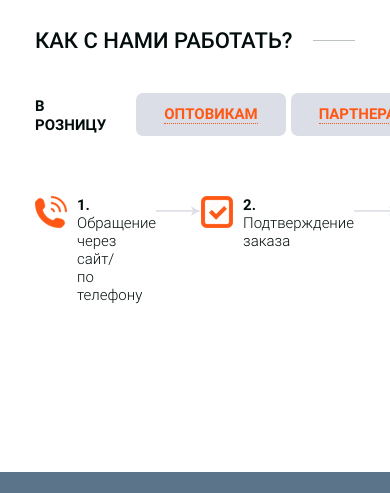
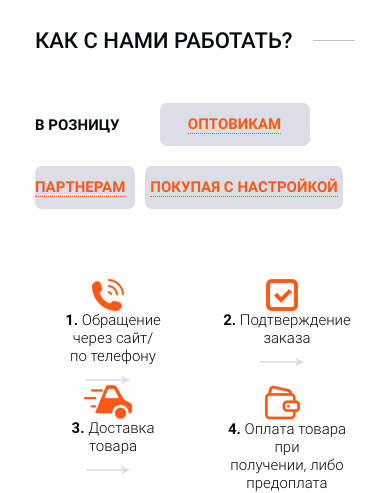
Before and after one commit to AsgurDjons/testovoe, a website: page src/index.html in a window 390 px wide. Shown: the part 2124-2617 px from the top of the page. Drawn offline with Linux system fonts and the light colour scheme.

Commit message:
delete footer

```diff
--- a/src/sass/blocks/_media.scss
+++ b/src/sass/blocks/_media.scss
@@ -487,16 +487,46 @@
                 }
             }
         }
+        .worck_wrapper {
+            .worck_descr-1 {
+                flex-wrap: wrap;
+                div {
+                    &:nth-child(2) {
+                        width: 140px;
+                        display: flex;
+                        justify-content: center;
+                    }
+                    &:nth-child(3) {
+                        margin: 0;
+                        padding: 0 10px 0 0;
+                    }
+                }
+                .worck_btn {
+                    margin: 10px;
+                    padding: 0 5px;
+                }
+            }
+            .worck_descr-2 {
+                flex-wrap: wrap;
+                div {
+                    flex-direction: column;
+                    justify-content: flex-start;
+                    align-items: center;
+                    span {
+                        text-align: center;
+                        width: 136px;
+                    }
+                }
+            }
+        }
     }
     .delete  {
         display: none;
     }
     .goods-sale__header .goods-sale__header_line-worck {
         width: calc(100% - 87%);
-        .worck_wrapper {
-            .worck_descr-1 {
-
-            }
-        }
+    }
+    footer {
+        display: none;
     }
 }
```
Also changed, not shown: src/css/style.min.css.
